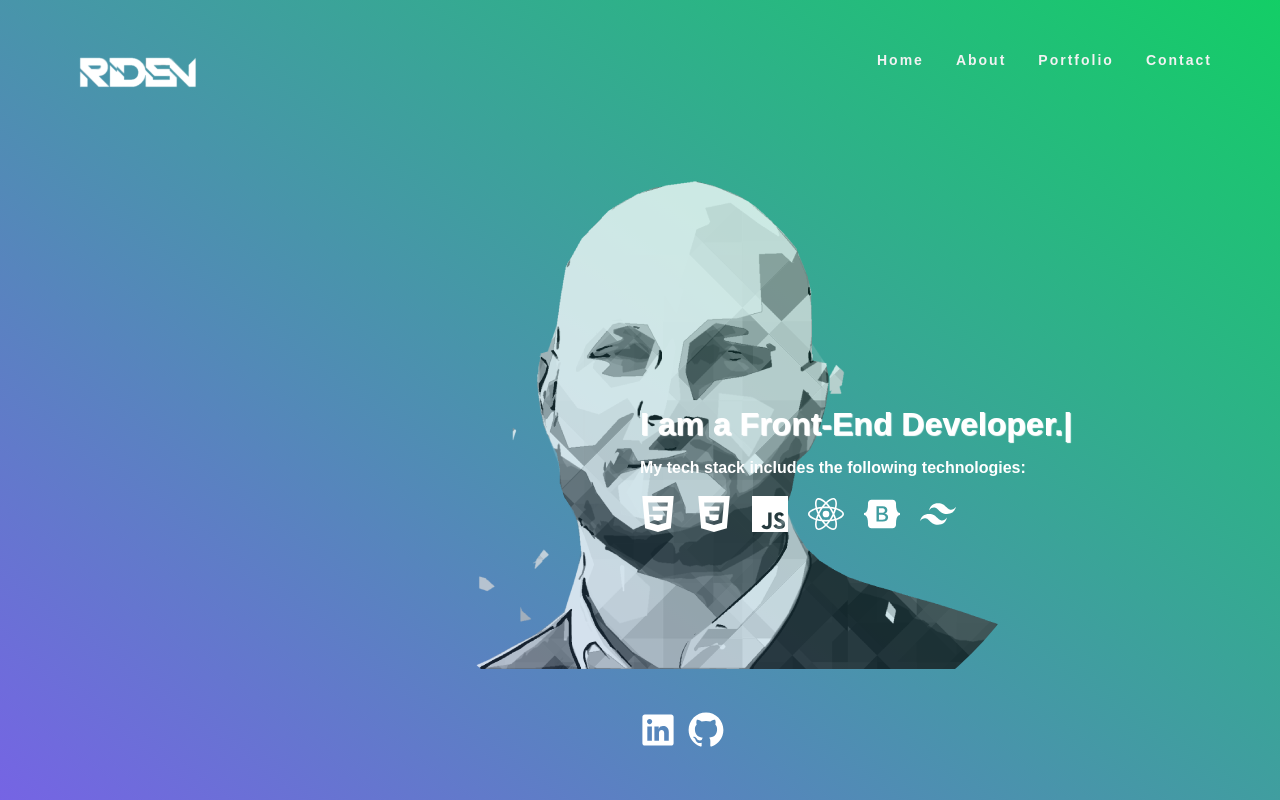
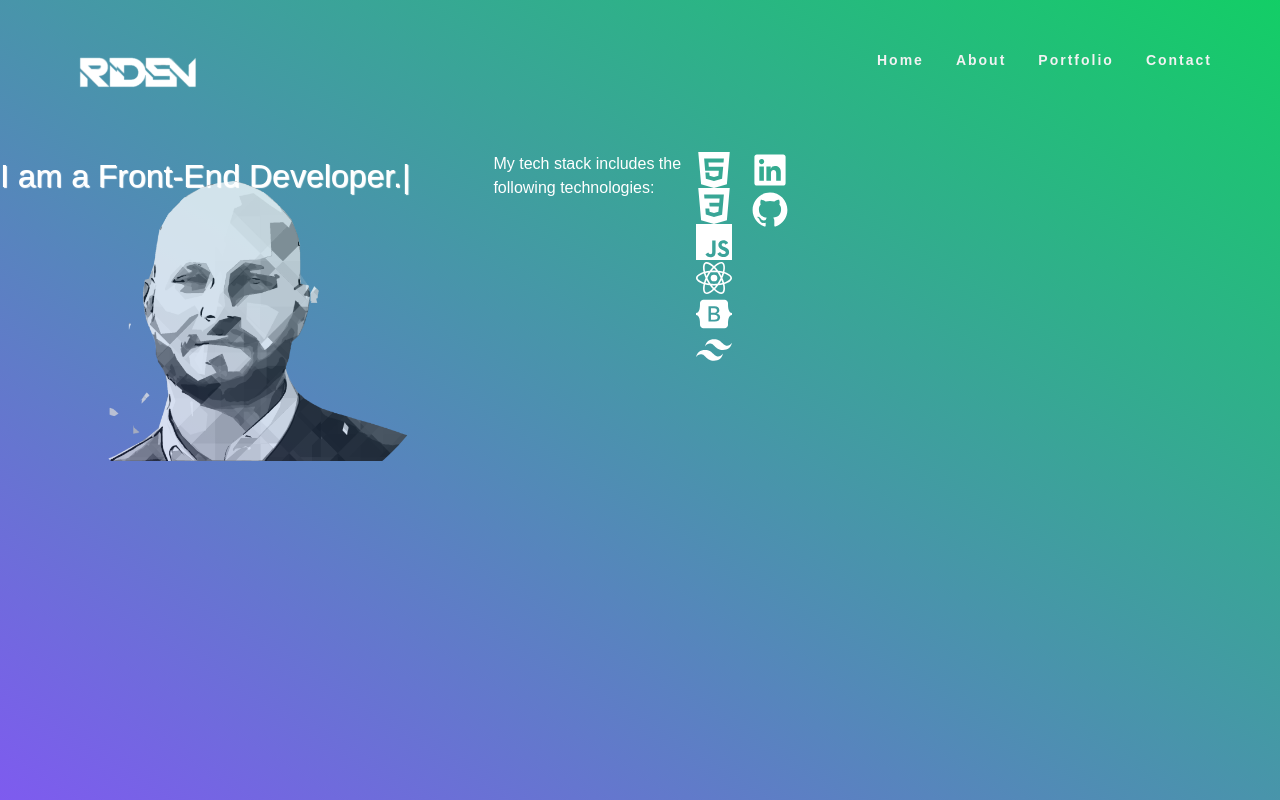
Before and after one commit to RideN91/my-web-portfolio, a React (Create React App) app: page / in a window 1280 px wide. Shown: the top 800 px of the page. Built offline with nearby package versions, Linux system fonts and the light colour scheme.

Commit message:
Tailwind
Home page positioning from the bottom again

```diff
--- a/src/components/Home.js
+++ b/src/components/Home.js
@@ -7,9 +7,29 @@ const Home = () => {
 
     return (
         <>
-            <div className="max-w-[800px] h-screen flex">
+            <div className="flex max-w-[800px]">
 
-                <div className="static absolute top-1/2 left-72 transform -translate-y-1/2">
+                {/*animated typing*/}
+                    <div className="sm:fixed mx-auto"
+                        id="typing-text"
+                    >
+                        <TypeAnimation
+                            sequence={[
+                                'Hello, My Name is Daniel!',
+                                1200,
+                                'I am a Front-End Developer.',
+                                1200,
+                                'Explore My Portfolio!',
+                                1200,
+                            ]}
+                            speed={50}
+                            style={{ fontSize: '2em' }}
+                            repeat={Infinity}
+                        />
+                    </div>
+
+                {/*picture*/}
+                <div className="">
                     <img
                         src="./Face.png"
                         alt="Me"
@@ -18,45 +38,29 @@ const Home = () => {
                     />
                 </div>
 
-                <div className="absolute top-1/2 left-2/4 font-bold"
-                    id="typing-text"
-                >
-                    <TypeAnimation
-                        sequence={[
-                            'Hello, My Name is Daniel!',
-                            1000,
-                            'I am a Front-End Developer.',
-                            1000,
-                            'Explore My Portfolio!',
-                            1000,
-                        ]}
-                        speed={50}
-                        style={{ fontSize: '2em' }}
-                        repeat={Infinity}
-                    />
+                {/*description*/}
+                <div className="">
+                    <h1>My tech stack includes the following technologies:</h1>
                 </div>
 
-                <div className="flex absolute bottom-0 left-1/2 mb-12">
+                {/*tech stack logos*/}
+                <div className="">
+                    <SiHtml5 size={36} className="mr-5 transition-transform transform hover:scale-110" title="HTML" />
+                    <SiCss3 size={36} className="mr-5 transition-transform transform hover:scale-110" title="CSS" />
+                    <SiJavascript size={36} className="mr-5 transition-transform transform hover:scale-110" title="JS" />
+                    <SiReact size={36} className="mr-5 transition-transform transform hover:scale-110" title="React" />
+                    <SiBootstrap size={36} className="mr-5 transition-transform transform hover:scale-110" title="Bootstrap" />
+                    <SiTailwindcss size={36} className="mr-5 transition-transform transform hover:scale-110" title="Tailwind" />
+                </div>
+
+                {/*in&GitHub logos*/}
+                <div className="">
                     <a href="https://www.linkedin.com/in/daniel-kovalovsk%C3%BD-5b07a4219/" target="_blank" rel="noopener noreferrer">
                         <RxLinkedinLogo size={36} className="mb-[4px] mr-3 transition-transform transform hover:scale-110" />
                     </a>
-
                     <a href="https://github.com/RideN91" target="_blank" rel="noopener noreferrer">
                         <RxGithubLogo size={36} className='transition-transform transform hover:scale-110' />
                     </a>
-                </div>
-
-                <div className="absolute top-1/2 left-2/4 mt-14 font-bold">
-                    <h1>My tech stack includes the following technologies:</h1>
-                </div>
-
-                <div className="absolute top-1/2 left-2/4 mt-24 flex">
-                    <SiHtml5 size={36} className="mr-5 transition-transform transform hover:scale-110" title="HTML"/>
-                    <SiCss3 size={36} className="mr-5 transition-transform transform hover:scale-110" title="CSS"/>
-                    <SiJavascript size={36} className="mr-5 transition-transform transform hover:scale-110" title="JS"/>
-                    <SiReact size={36} className="mr-5 transition-transform transform hover:scale-110" title="React"/>
-                    <SiBootstrap size={36} className="mr-5 transition-transform transform hover:scale-110" title="Bootstrap"/>
-                    <SiTailwindcss size={36} className="mr-5 transition-transform transform hover:scale-110" title="Tailwind"/>
                 </div>
             </div>
         </>
--- a/src/styles.css
+++ b/src/styles.css
@@ -29,4 +29,5 @@ a.text-md {
 #typing-text {
     text-shadow: 1px 1px 1px #fff;
     font-family: 'Montserrat', sans-serif;
+    font-style:bold;
 }
```
